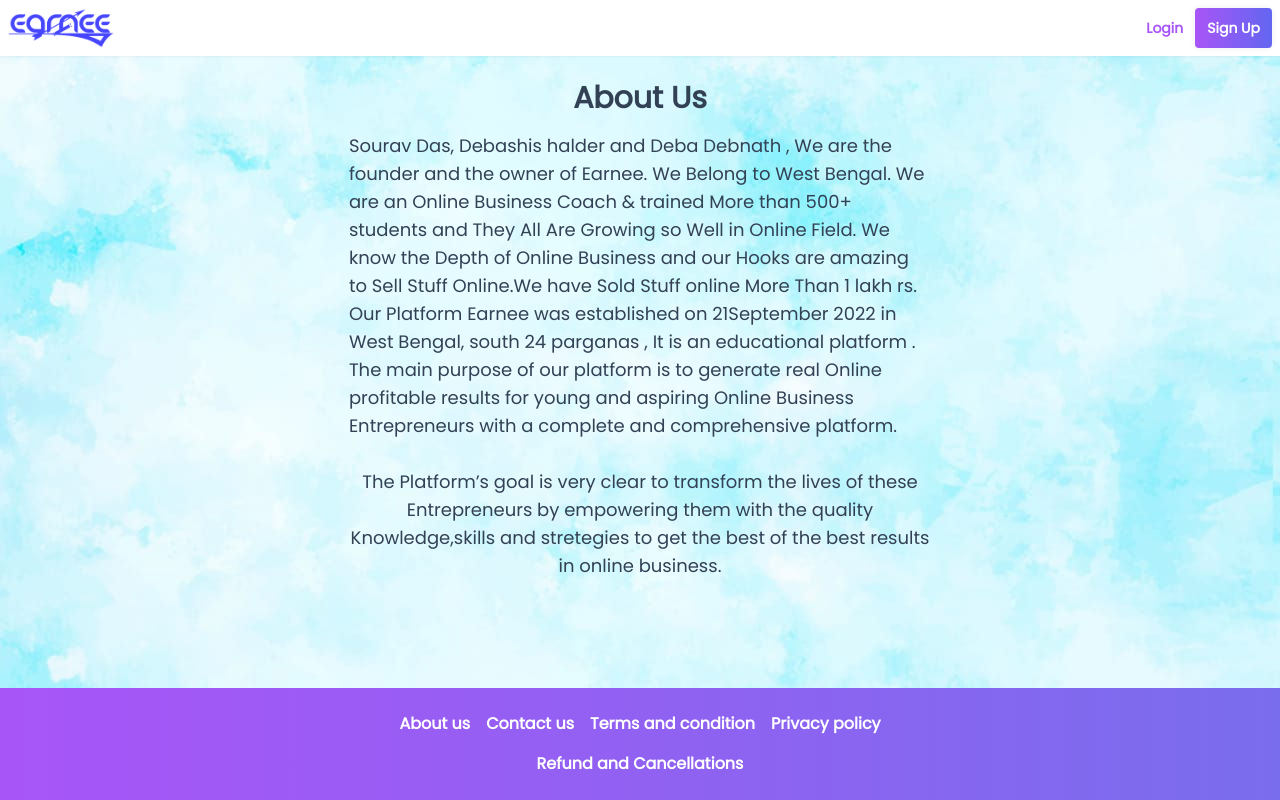
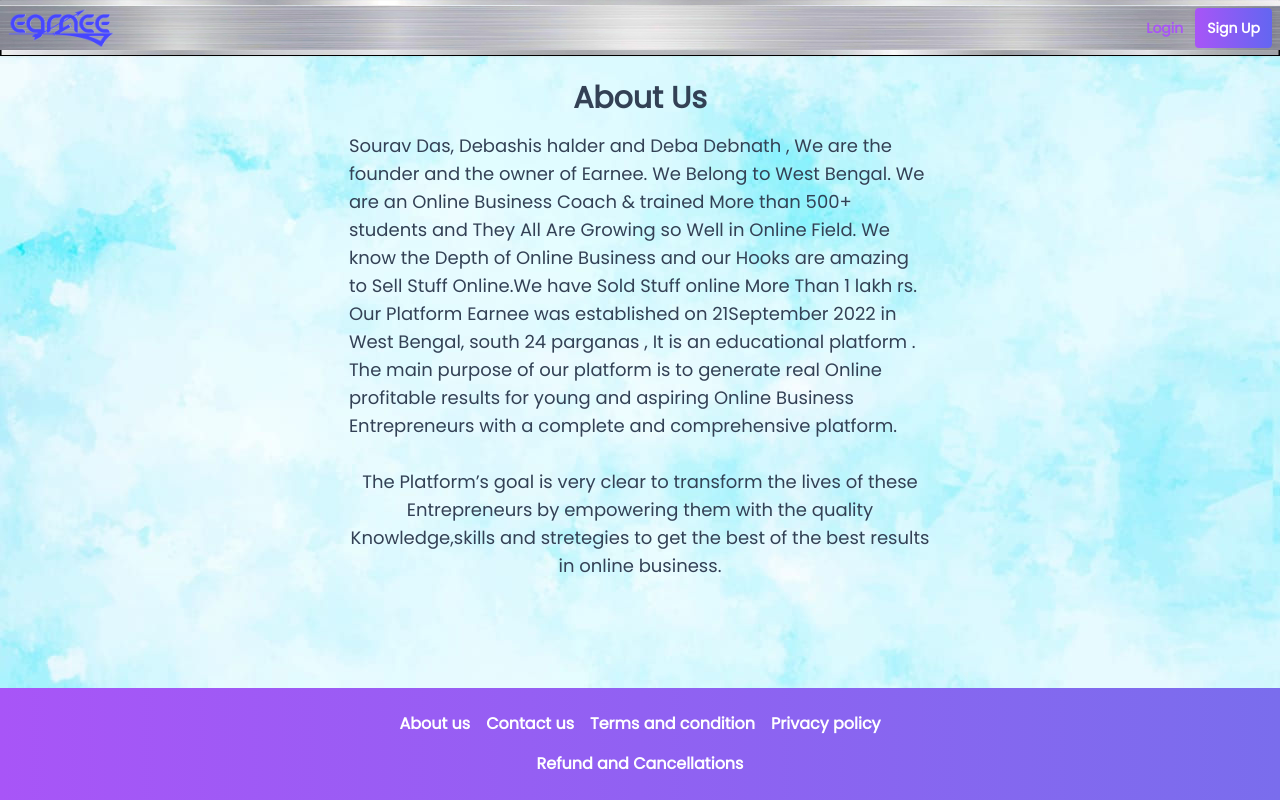
Before and after one commit to AkashDeep000/earnee, a React (Vite) app: page /about in a window 1280 px wide. Built offline with nearby package versions, Linux system fonts and the light colour scheme; no server answers; a web font is replaced by a local one; what pocketbase would draw is missing.

Commit message:
workflows

```diff
--- a/src/components/DashboardHeader/index.jsx
+++ b/src/components/DashboardHeader/index.jsx
@@ -15,7 +15,7 @@
   const user = useUserStore((state) => state.user);
 
   return (
-    <div className="z-50 px-2 py-1.5 bg-white flex items-center justify-between sticky top-0 shadow-sm">
+    <div className="z-50 px-2 py-1.5 bg-[url('/header.png')] bg-[length:100%_100%] flex items-center justify-between sticky top-0 shadow-sm">
       <div className="leftSideContainer flex items-center gap-2">
         {activeHeaderTitle ? (
       <>
--- a/src/components/Header.jsx
+++ b/src/components/Header.jsx
@@ -5,7 +5,7 @@
 function Header() {
 
   return (
-    <div className="z-50 px-2 py-2 bg-white flex items-center justify-between sticky top-0 shadow-sm">
+    <div className="z-50 px-2 py-2 flex items-center justify-between sticky top-0 bg-[url('/header.png')] bg-[length:100%_100%] shadow-sm">
       <div className="flex items-center gap-2">
 
           <Link to="/">
```
Also changed, not shown: public/header.png (added).
